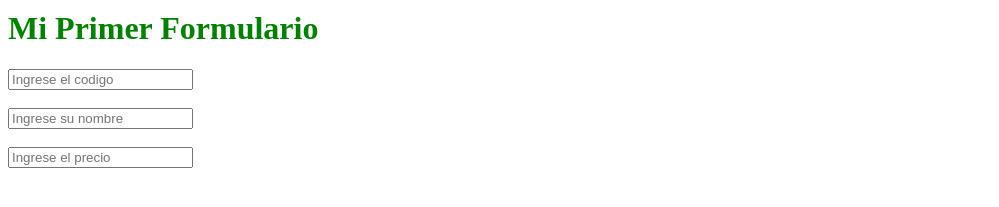
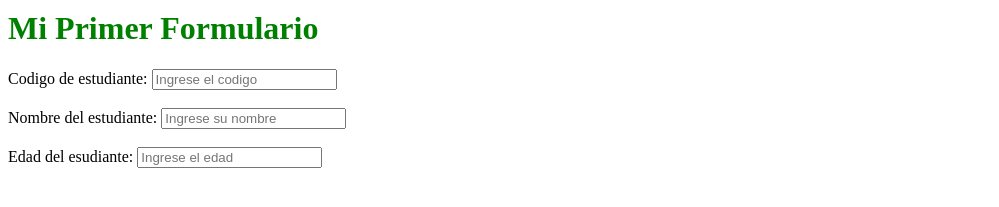
Before and after one commit to Robert1406/07_04_25, a plain HTML site: page index.html in a window 1280 px wide. Shown: the part 373-580 px from the top of the page, without its empty margins (0-999 px from the left). Drawn offline with Linux system fonts and the light colour scheme.

Commit message:
Add files via upload

```diff
--- a/index.html
+++ b/index.html
@@ -16,9 +16,13 @@
 
     <form>
         <h1 style="color: green;">Mi Primer Formulario</h1>
+        <label for="codigo">Codigo de estudiante:</label>
         <input type="text" name="codigo" id="codigo" placeholder="Ingrese el codigo"><br><br>
+        <label for="nombre">Nombre del estudiante:</label>
         <input type="text" name="nombre" id="nombre" placeholder="Ingrese su nombre"><br><br>
-        <input type="text" name="precio" id="precio" placeholder="Ingrese el precio"><br><br>
+        <label for="edad">Edad del esudiante:</label>
+        <input type="text" name="edad" id="edad" placeholder="Ingrese el edad"><br><br>
+
     </form>
 
 </body>
```
